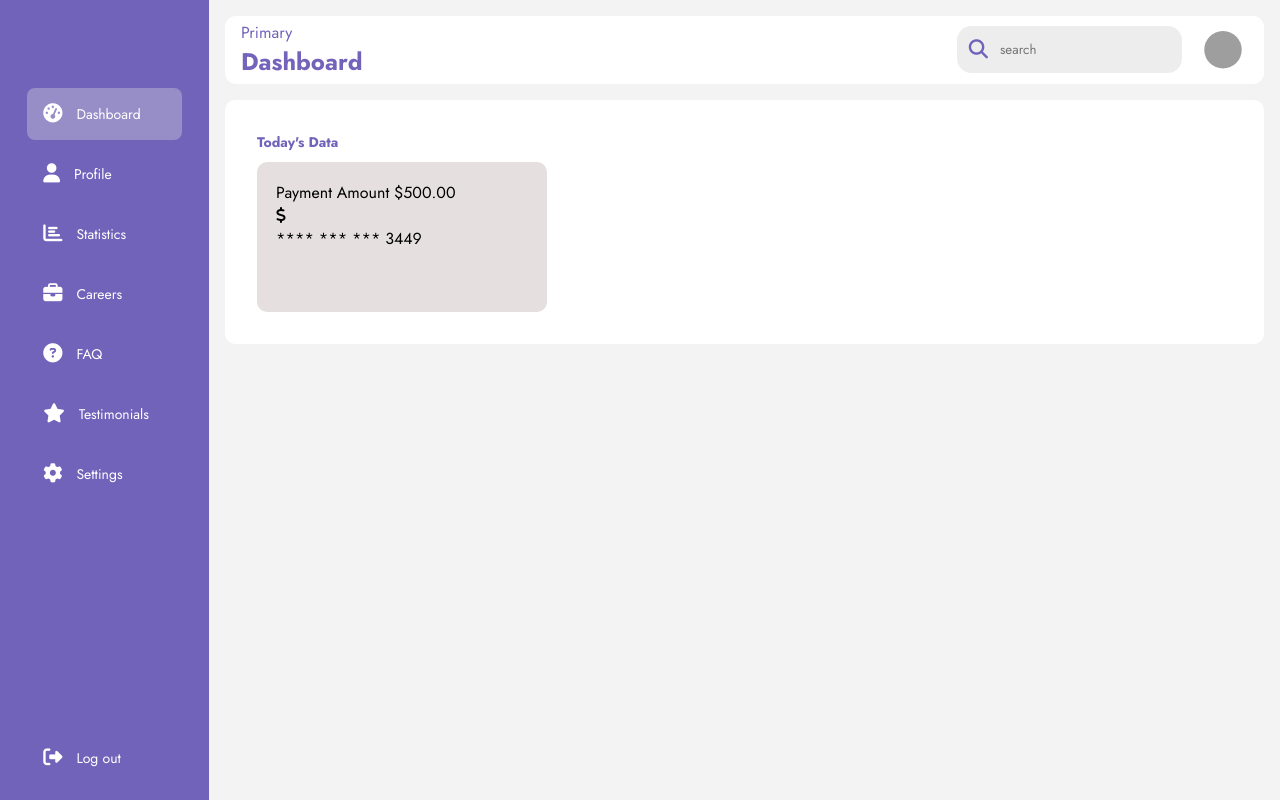
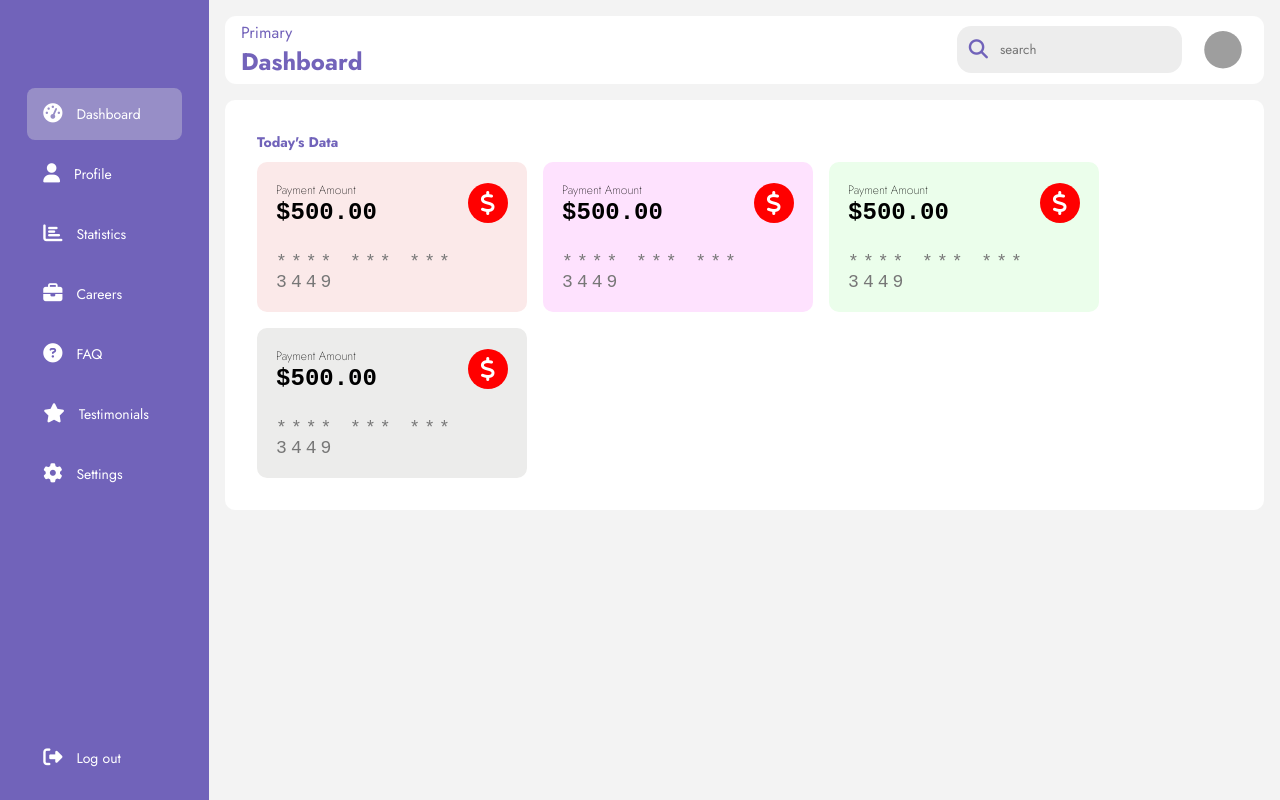
Before and after one commit to Edeminam/Dashboard, a plain HTML site: page index.html in a window 1280 px wide. Drawn offline with Linux system fonts and the light colour scheme; grey boxes are pictures that could not be loaded.

Commit message:
tailwind

```diff
--- a/dashboard.css
+++ b/dashboard.css
@@ -163,8 +163,82 @@ body{
     background: rgb(229, 223, 223);
     border-radius: 10px;
     padding: 1.2rem;
-    width: 290px;
+    /* margin-left: .5rem; */
+    width: 270px;
     height: 150px;
     display: flex;
     flex-direction: column;
+    justify-content: space-between;
+    transition: all 0.5s ease-in-out;
 }
+
+.payment-card:hover{
+    transform: translateY(-5px);
+}
+
+.card-header{
+    display: flex;
+    justify-content: space-between;
+    align-items: center;
+    margin-bottom: 20px;
+}
+
+.amount{
+    display: flex;
+    flex-direction: column;
+}
+
+.title{
+    font-size: 12px;
+    font-weight: 200;
+}
+
+.amount-value{
+    font-size: 1.5rem;
+    font-family: 'Courier New', Courier, monospace;
+    font-weight: 600;
+}
+
+.icon{
+    color: #fff;
+    padding: .5rem;
+    height: 40px;
+    width: 40px;
+    text-align: center;
+    border-radius: 50%;
+    font-size: 1.5rem;
+    background: red;
+}
+
+.card-detail{
+    font-size: 18px;
+    color: #777;
+    letter-spacing: 4px;
+    font-family: 'Courier New', Courier, monospace;
+}
+
+/* css color */
+.light-red{
+    background: rgb(251, 233, 233);
+}
+.light-purple{
+    background: rgb(254, 226, 254);
+}
+.light-green{
+    background: rgb(235, 254, 235);
+}
+.light-blue{
+    background: rgb(236, 236, 235);
+}
+.dark-red{
+    background: red;
+}
+.dark-purple{
+    background: purple;
+}
+.dark-green{
+    background: green;
+}
+.dark-blue{
+    background: blue;
+}
--- a/index.html
+++ b/index.html
@@ -72,7 +72,40 @@
       <div class="card-container">
         <h3 class="main-title">Today's Data</h3>
         <div class="card-wrapper">
-          <div class="payment-card">
+          <div class="payment-card light-red">
+            <div class="card-header">
+              <div class="amount">
+                <span class="title"> Payment Amount </span>
+                <span class="amount-value">$500.00</span>
+              </div>
+              <i class="fas fa-dollar-sign icon"></i>
+            </div>
+            <span class="card-detail">**** *** *** 3449</span>
+          </div>
+
+          <div class="payment-card light-purple">
+            <div class="card-header">
+              <div class="amount">
+                <span class="title"> Payment Amount </span>
+                <span class="amount-value">$500.00</span>
+              </div>
+              <i class="fas fa-dollar-sign icon"></i>
+            </div>
+            <span class="card-detail">**** *** *** 3449</span>
+          </div>
+
+          <div class="payment-card light-green">
+            <div class="card-header">
+              <div class="amount">
+                <span class="title"> Payment Amount </span>
+                <span class="amount-value">$500.00</span>
+              </div>
+              <i class="fas fa-dollar-sign icon"></i>
+            </div>
+            <span class="card-detail">**** *** *** 3449</span>
+          </div>
+
+          <div class="payment-card light-blue">
             <div class="card-header">
               <div class="amount">
                 <span class="title"> Payment Amount </span>
```
